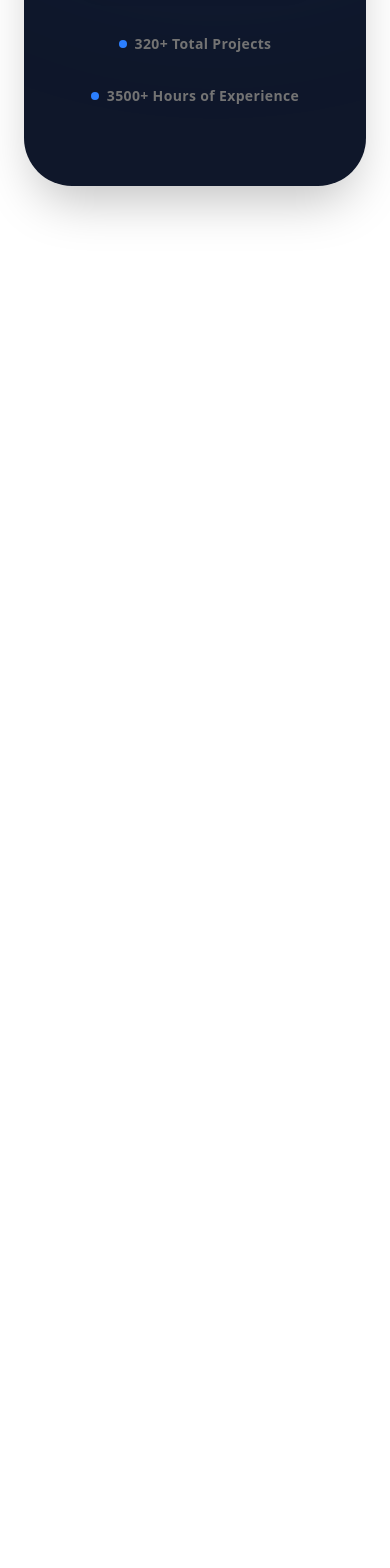
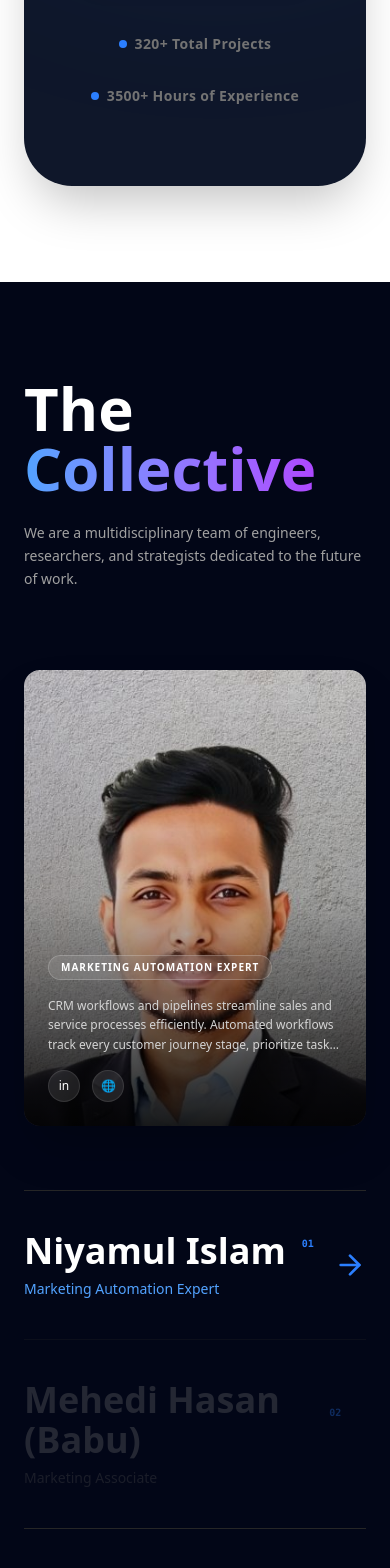
Before and after one commit to uthso297/clone-oct, a React (Vite) app: page / in a window 390 px wide. Shown: the part 9397-10965 px from the top of the page. Before the commit the page ends 9679 px from the top, so only its background shows below. Built offline with nearby package versions, Linux system fonts and the light colour scheme.

Commit message:
the collective

```diff
--- a/src/App.tsx
+++ b/src/App.tsx
@@ -5,6 +5,7 @@ import OurAchievements from "./Components/OurAchievements"
 import ProvenResults from "./Components/ProvenResults"
 import TechnicalCapabilities from "./Components/TechnicalCapabilities"
 import TechStackCarousel from "./Components/TechStackCarousel"
+import TheCollective from "./Components/TheCollective"
 import WorkTogether from "./Components/WorkTogether"
 
 function App() {
@@ -20,6 +21,7 @@ function App() {
      <AboutUs></AboutUs>
      <OurAchievements></OurAchievements>
      <WorkTogether></WorkTogether>
+     <TheCollective></TheCollective>
     </>
   )
 }
--- /dev/null
+++ b/src/Components/TheCollective.tsx
@@ -0,0 +1,104 @@
+import { useState } from 'react';
+import { ArrowRight } from 'lucide-react';
+
+const team = [
+  {
+    id: "01",
+    name: "Niyamul Islam",
+    role: "Marketing Automation Expert",
+    image: "/team/niyamul.jpg",
+    description: "CRM workflows and pipelines streamline sales and service processes efficiently. Automated workflows track every customer journey stage, prioritize tasks, and integrate seamlessly with you...",
+  },
+  {
+    id: "02",
+    name: "Mehedi Hasan (Babu)",
+    role: "Marketing Associate",
+    image: "/team/mehedi.webp",
+    description: "Mehedi Hasan (Babu) is a Marketing Associate who supports brand growth through content creation, social media management, and day-to-day marketing execution. He focuses...",
+  }
+];
+
+export default function TheCollective() {
+  const [activeMember, setActiveMember] = useState(team[0]);
+
+  return (
+    <section className="bg-[#020617] py-24 px-6 min-h-screen flex items-center">
+      <div className="max-w-7xl mx-auto w-full">
+
+        {/* Header Section */}
+        <div className="mb-20">
+          <h2 className="text-6xl font-bold text-white mb-6">
+            The <span className="text-transparent bg-clip-text bg-gradient-to-r from-blue-400 to-purple-500">Collective</span>
+          </h2>
+          <p className="max-w-md text-neutral-400 text-sm leading-relaxed">
+            We are a multidisciplinary team of engineers, researchers, and strategists dedicated to the future of work.
+          </p>
+        </div>
+
+        <div className="flex flex-col lg:flex-row gap-16 items-start">
+
+          {/* Left Side: Dynamic Image Card */}
+          <div className="relative w-full lg:w-[400px] aspect-[3/4] rounded-2xl overflow-hidden shadow-2xl transition-all duration-700 ease-in-out">
+            {/* Background Image with Key-based re-render for smooth fade */}
+            <img
+              key={activeMember.id}
+              src={activeMember.image}
+              alt={activeMember.name}
+              className="h-full w-full object-cover animate-in fade-in zoom-in-95 duration-700"
+            />
+
+            {/* Bottom Gradient Overlay */}
+            <div className="absolute inset-0 bg-gradient-to-t from-black/90 via-black/20 to-transparent" />
+
+            {/* Floating Info on Image */}
+            <div className="absolute bottom-0 left-0 p-6 w-full">
+               <span className="inline-block bg-white/10 backdrop-blur-md border border-white/20 px-3 py-1 rounded-full text-[10px] font-bold text-white uppercase tracking-widest mb-4">
+                  {activeMember.role}
+               </span>
+               <p className="text-neutral-300 text-xs leading-relaxed line-clamp-3">
+                  {activeMember.description}
+               </p>
+
+               {/* Social Icons Placeholder */}
+               <div className="flex gap-3 mt-4">
+                  <div className="w-8 h-8 rounded-full bg-white/10 flex items-center justify-center text-white text-xs border border-white/10">in</div>
+                  <div className="w-8 h-8 rounded-full bg-white/10 flex items-center justify-center text-white text-xs border border-white/10">🌐</div>
+               </div>
+            </div>
+          </div>
+
+          {/* Right Side: Interactive Name List */}
+          <div className="flex-1 w-full space-y-0">
+            {team.map((member) => (
+              <div
+                key={member.id}
+                onMouseEnter={() => setActiveMember(member)}
+                className={`group cursor-pointer border-t border-neutral-800 py-10 flex items-center justify-between transition-all duration-300
+                ${activeMember.id === member.id ? 'opacity-100' : 'opacity-30 hover:opacity-100'}`}
+              >
+                <div>
+                  <div className="flex items-center gap-4">
+                    <h3 className={`text-4xl md:text-5xl font-bold transition-all duration-300 ${activeMember.id === member.id ? 'text-white' : 'text-neutral-500'}`}>
+                      {member.name}
+                    </h3>
+                    <span className="text-[10px] font-mono text-blue-500 font-bold mb-4">{member.id}</span>
+                  </div>
+                  <p className={`text-sm mt-2 font-medium transition-all ${activeMember.id === member.id ? 'text-blue-400' : 'text-neutral-600'}`}>
+                    {member.role}
+                  </p>
+                </div>
+
+                <ArrowRight
+                  className={`w-8 h-8 transition-all duration-500 transform
+                  ${activeMember.id === member.id ? 'text-blue-500 translate-x-0' : 'text-neutral-800 -translate-x-4 opacity-0 group-hover:opacity-100 group-hover:translate-x-0'}`}
+                />
+              </div>
+            ))}
+            <div className="border-t border-neutral-800 w-full" />
+          </div>
+
+        </div>
+      </div>
+    </section>
+  );
+}
```
Also changed, not shown: public/team/mehedi.webp (added).
